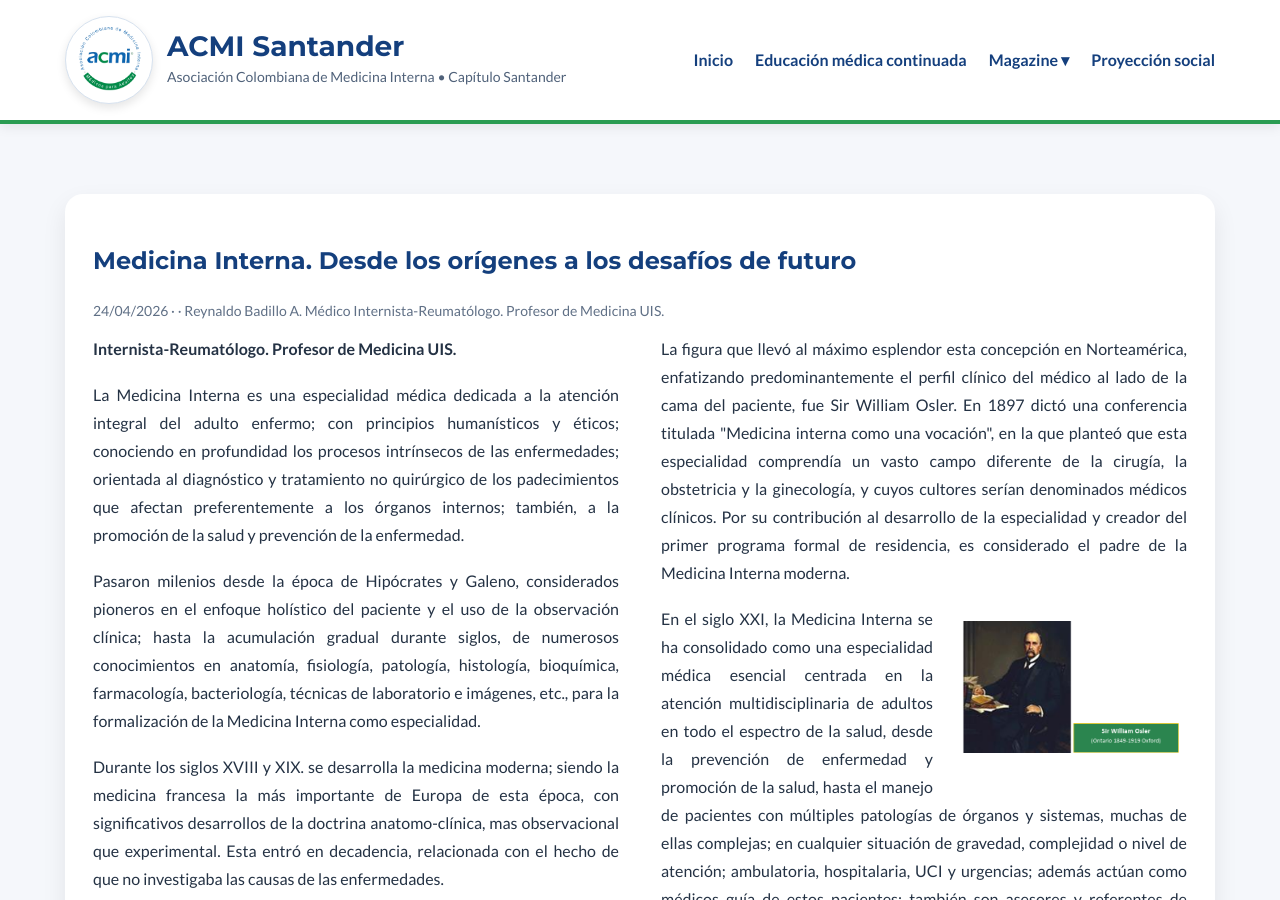
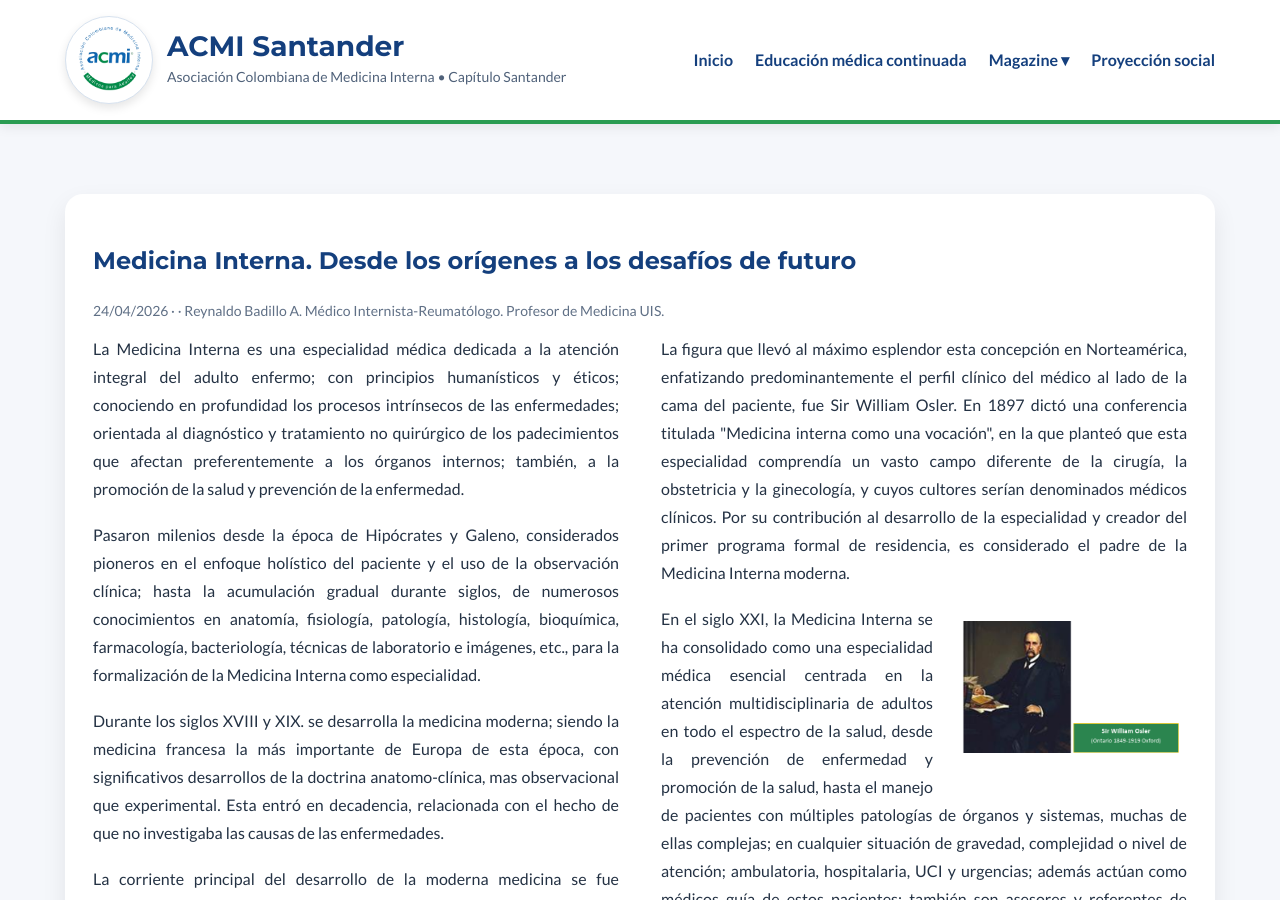
Before and after one commit to Acmisantander/Acmisantander, a Jekyll site: the page built from _posts/2026-04-24-medicina-interna-origenes-desafios-futuro.md, in a window 1280 px wide and 900 px high. Built offline with Jekyll 4.4.1, drawn with Linux system fonts in a browser that asks for light colours.

Commit message:
Update 2026-04-24-medicina-interna-origenes-desafios-futuro.md

```diff
--- a/_posts/2026-04-24-medicina-interna-origenes-desafios-futuro.md
+++ b/_posts/2026-04-24-medicina-interna-origenes-desafios-futuro.md
@@ -60,8 +60,6 @@ subcategory: opinion
 
 <div class="articulo-opinion-acmi">
 
-<p><strong>Internista-Reumatólogo. Profesor de Medicina UIS.</strong></p>
-
 <p>La Medicina Interna es una especialidad médica dedicada a la atención integral del adulto enfermo; con principios humanísticos y éticos; conociendo en profundidad los procesos intrínsecos de las enfermedades; orientada al diagnóstico y tratamiento no quirúrgico de los padecimientos que afectan preferentemente a los órganos internos; también, a la promoción de la salud y prevención de la enfermedad.</p>
 
 <p>Pasaron milenios desde la época de Hipócrates y Galeno, considerados pioneros en el enfoque holístico del paciente y el uso de la observación clínica; hasta la acumulación gradual durante siglos, de numerosos conocimientos en anatomía, fisiología, patología, histología, bioquímica, farmacología, bacteriología, técnicas de laboratorio e imágenes, etc., para la formalización de la Medicina Interna como especialidad.</p>
```
